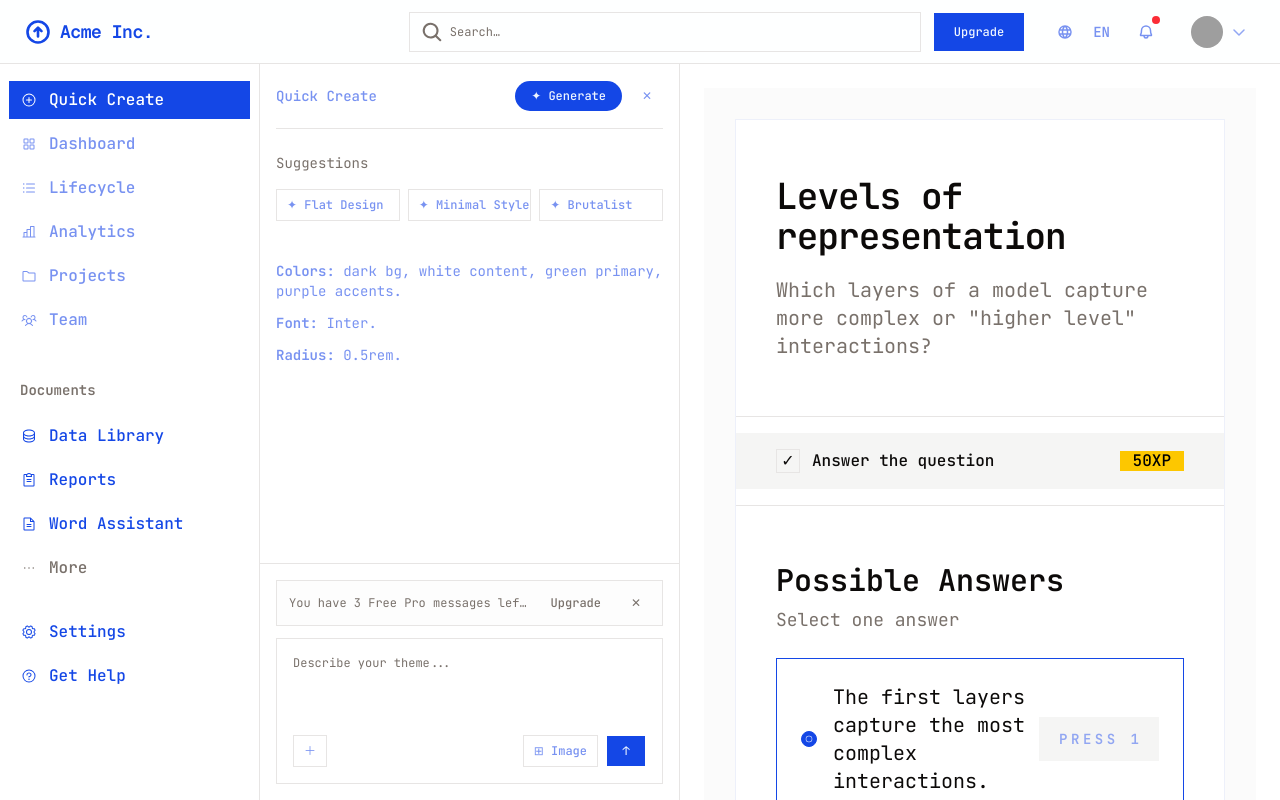
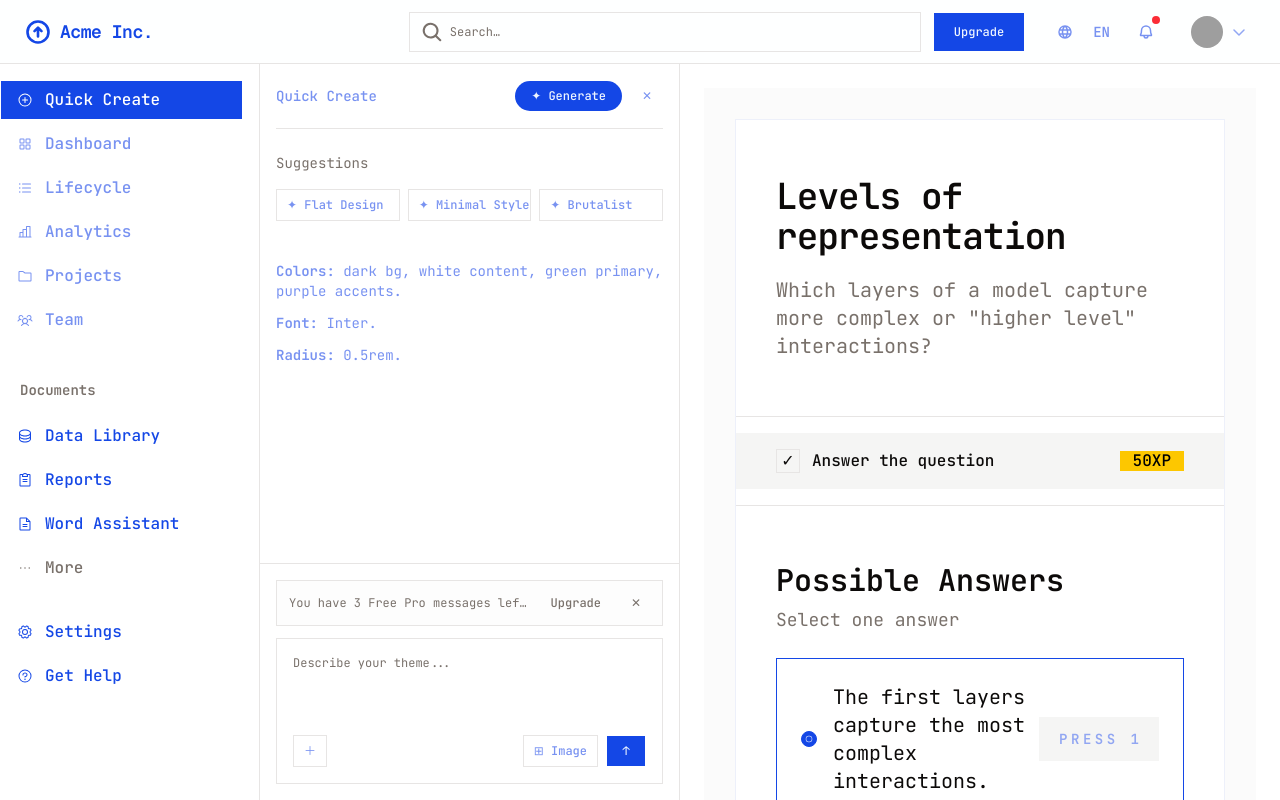
Before and after one commit to EugeneMakita/front-end, a Next.js app: page / in a window 1280 px wide. Built offline with nearby package versions, Linux system fonts and the light colour scheme; grey boxes are pictures that could not be loaded.

Commit message:
fix(sidebar): make active item background span full width
- Cancel parent padding on nav rows so active background fills from edge to edge
- Preserve collapsed layout behavior
- Keep icon and text color rules for active/inactive states

```diff
--- a/components/sidebar.tsx
+++ b/components/sidebar.tsx
@@ -66,14 +66,15 @@ function NavRow({
       onClick={onClick}
       variant="ghost"
       className={cn(
-        "h-10 w-full justify-start gap-3 px-3 text-base font-medium",
+        "h-10 w-full justify-start gap-3 text-base font-medium",
         "bg-transparent hover:bg-muted/20",
         // Active style: primary background with white text
         active ? "bg-primary text-white hover:bg-primary/95" : "",
         // Non-active accent/muted coloring
         !active && item.accent && "text-primary hover:text-primary",
         !active && item.muted && "text-muted-foreground hover:text-foreground",
-        collapsed && "justify-center px-0"
+        // When not collapsed, extend button to cancel parent's padding so background fills edge-to-edge
+        collapsed ? "justify-center px-0" : "-mx-2 px-4"
       )}
     >
       <span
```
